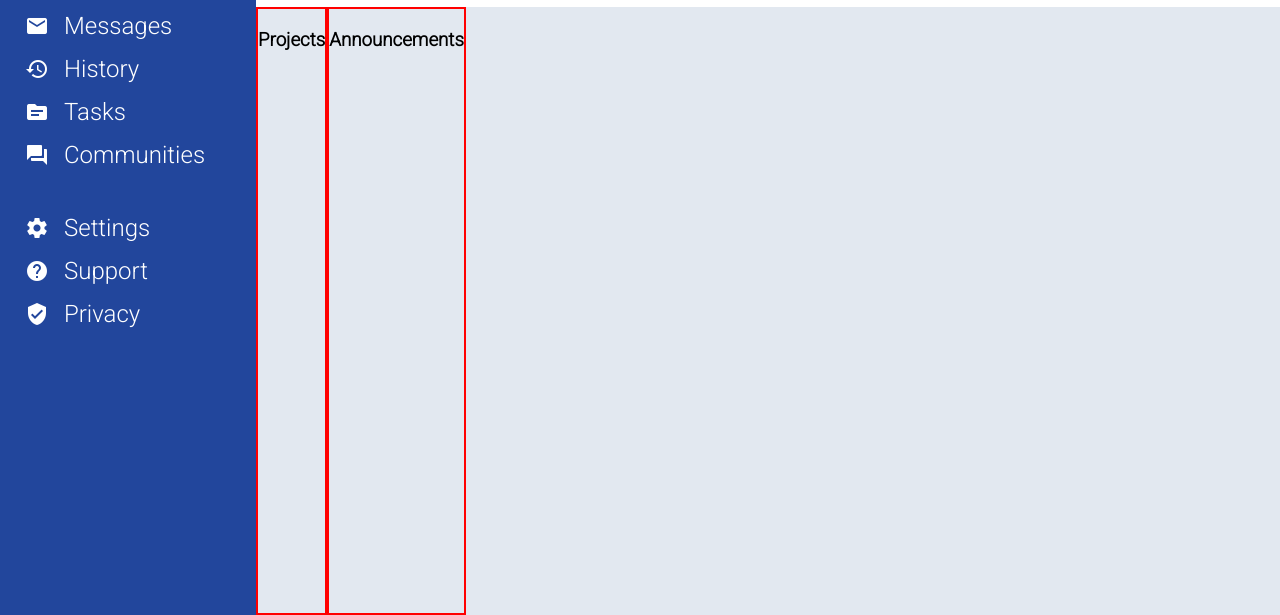
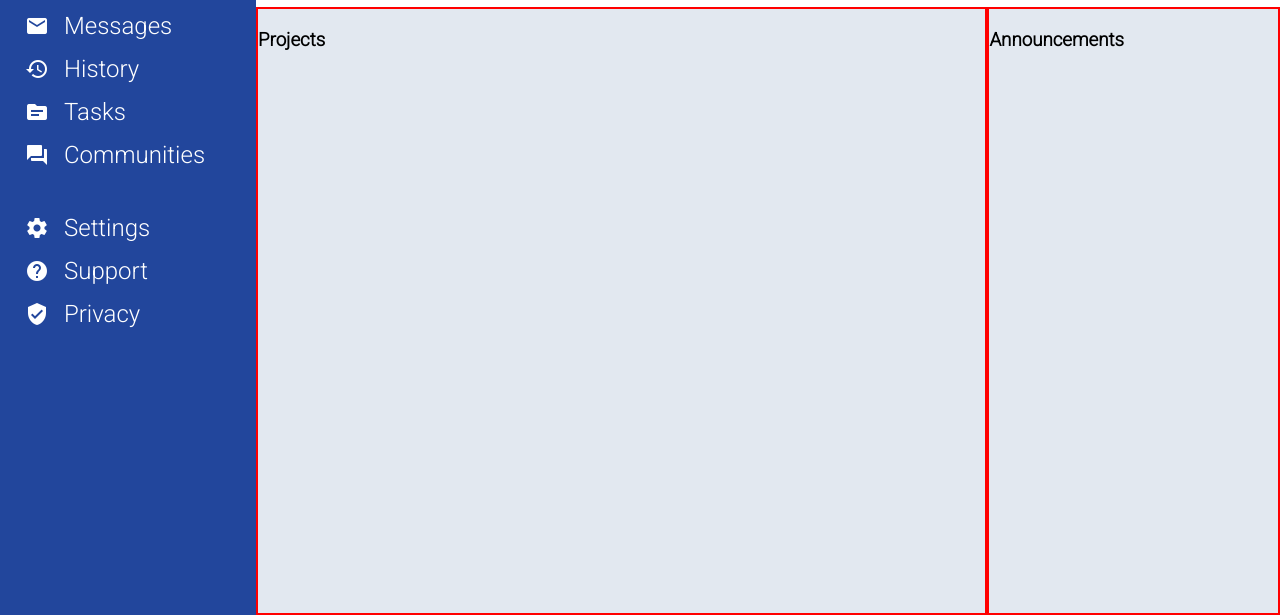
Before and after one commit to zerius182/dashboard-project, a plain HTML site: page index.html in a window 1280 px wide. Shown: the part 185-800 px from the top of the page. Drawn offline with Linux system fonts and the light colour scheme.

Commit message:
Checkpoint commit

```diff
--- a/style.css
+++ b/style.css
@@ -37,7 +37,8 @@ header{
     background-color: var(--main-background);
     grid-column: 2/ 7;
     grid-row: 2/6;
-    display:  flex;
+    display: grid;
+    grid-template: 1fr / 5fr 2fr;
 }
 
 #side-div{
```
